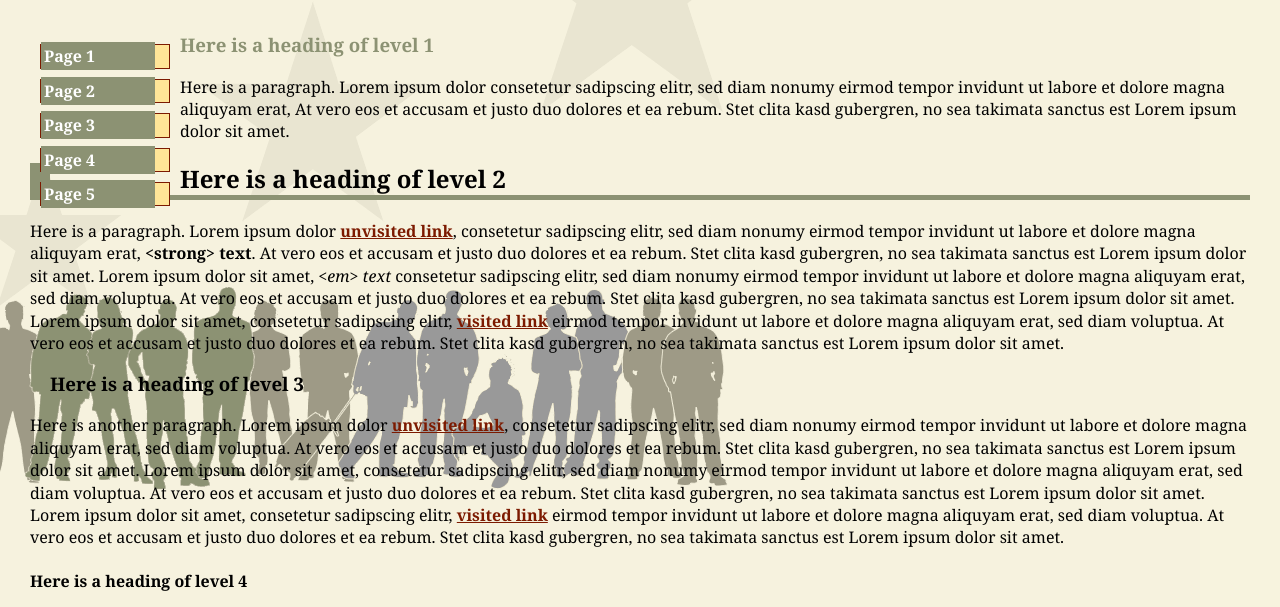
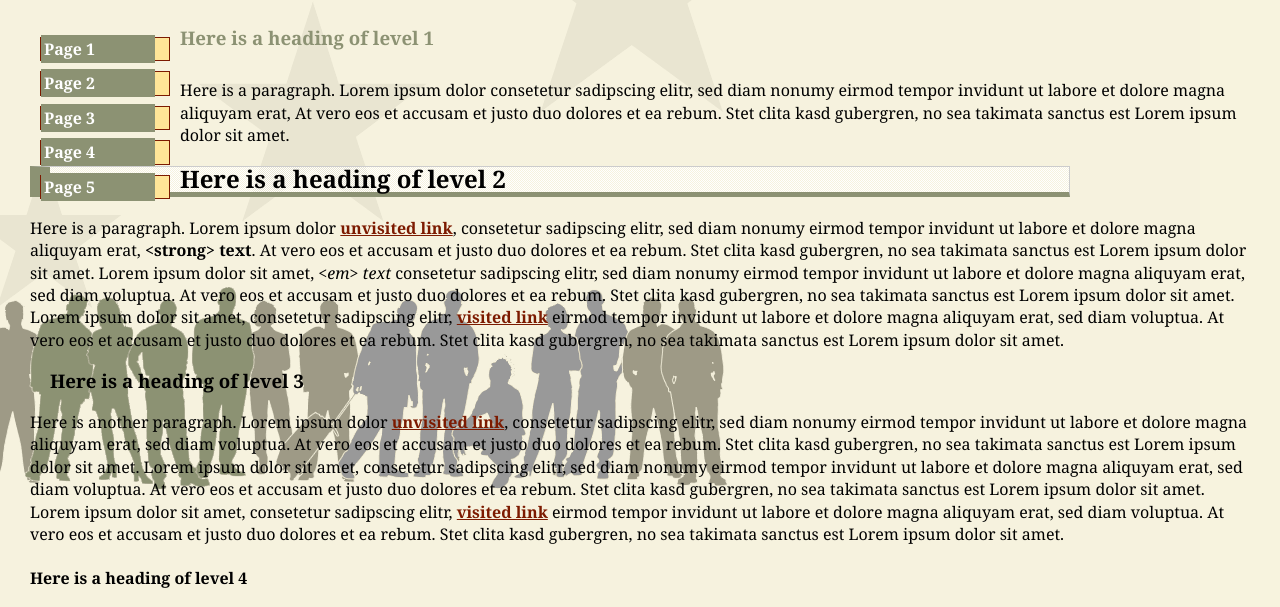
Before and after one commit to Harristayo/harristayo2.github.io, a plain HTML site: page Week 03/index.html in a window 1280 px wide. Shown: the part 143-750 px from the top of the page. Drawn offline with Linux system fonts and the light colour scheme.

Commit message:
update webpade

```diff
--- a/Week 03/styles.css
+++ b/Week 03/styles.css
@@ -20,8 +20,7 @@ header h1 {
   background-position: left top;
   background-repeat: no-repeat;
 }
-
-container {
+h1 {
   margin-bottom: 30px;
 }
 nav {
@@ -31,8 +30,8 @@ nav {
 }
 
 nav ul {
-  margin: 0;
-  padding: 0;
+  margin: 0px;
+  padding: 0px;
   list-style-type: none;
   color: #7C1A00;
 
@@ -56,14 +55,14 @@ nav a {
 nav a:hover {
   background-color: #7C1A00;
 }
-header h2 {
+h2 {
  background-image: url("trans-bg.gif");
  border: 1px solid #CCCCCC;
- marging-left: 180px;
- padding: 10px;
-
+ margin-right: 180px;
+ padding: 1px;
 
 }
+
 footer {
   clear: both;
   text-align: center;
@@ -80,7 +79,8 @@ h1 {
 h2 {
   border-left: 20px solid #8C9273;
   border-bottom: 5px solid #8C9273;
-  padding: 5px;
+  padding-left: 5px;
+
 
 }
 h3 {
```
